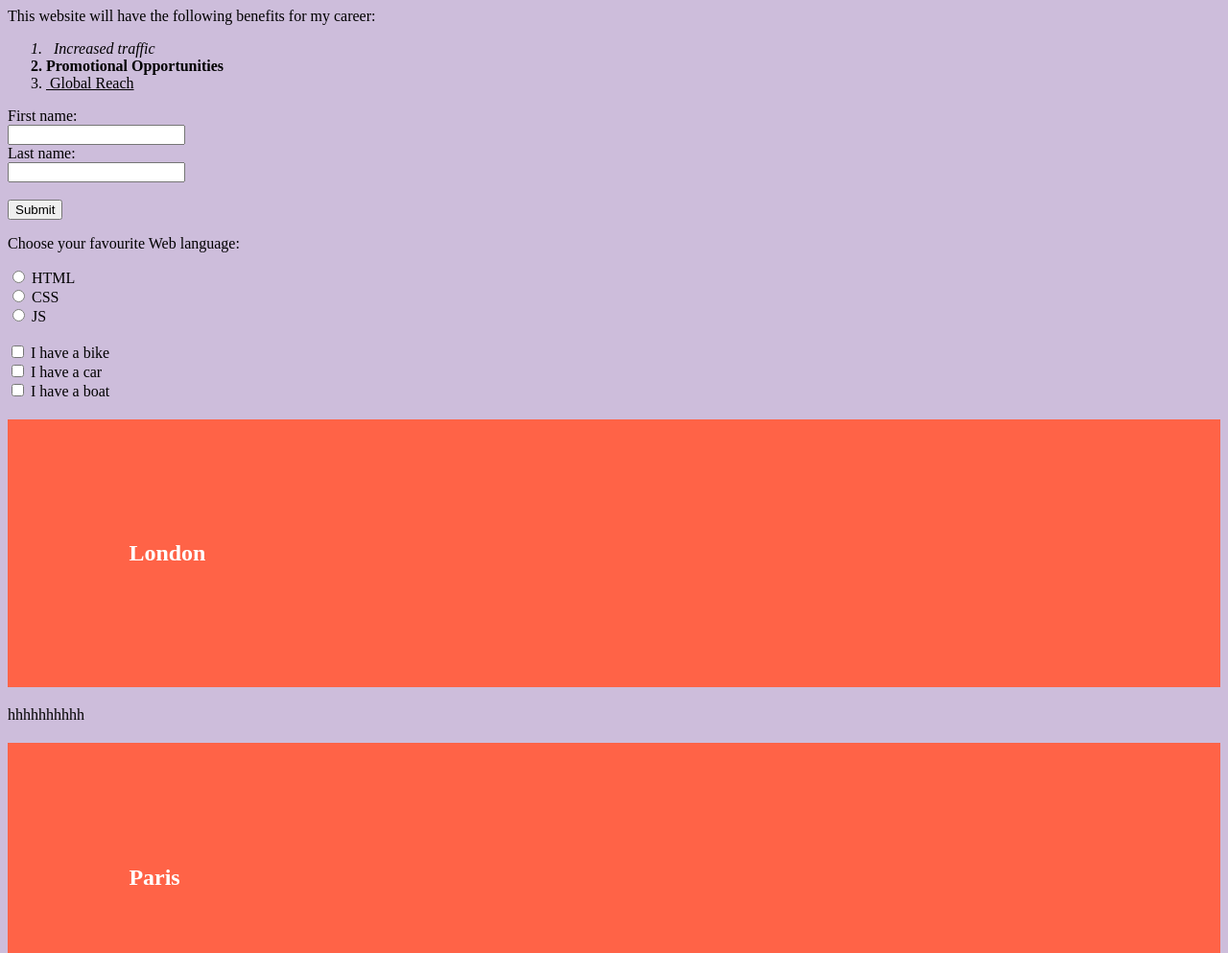
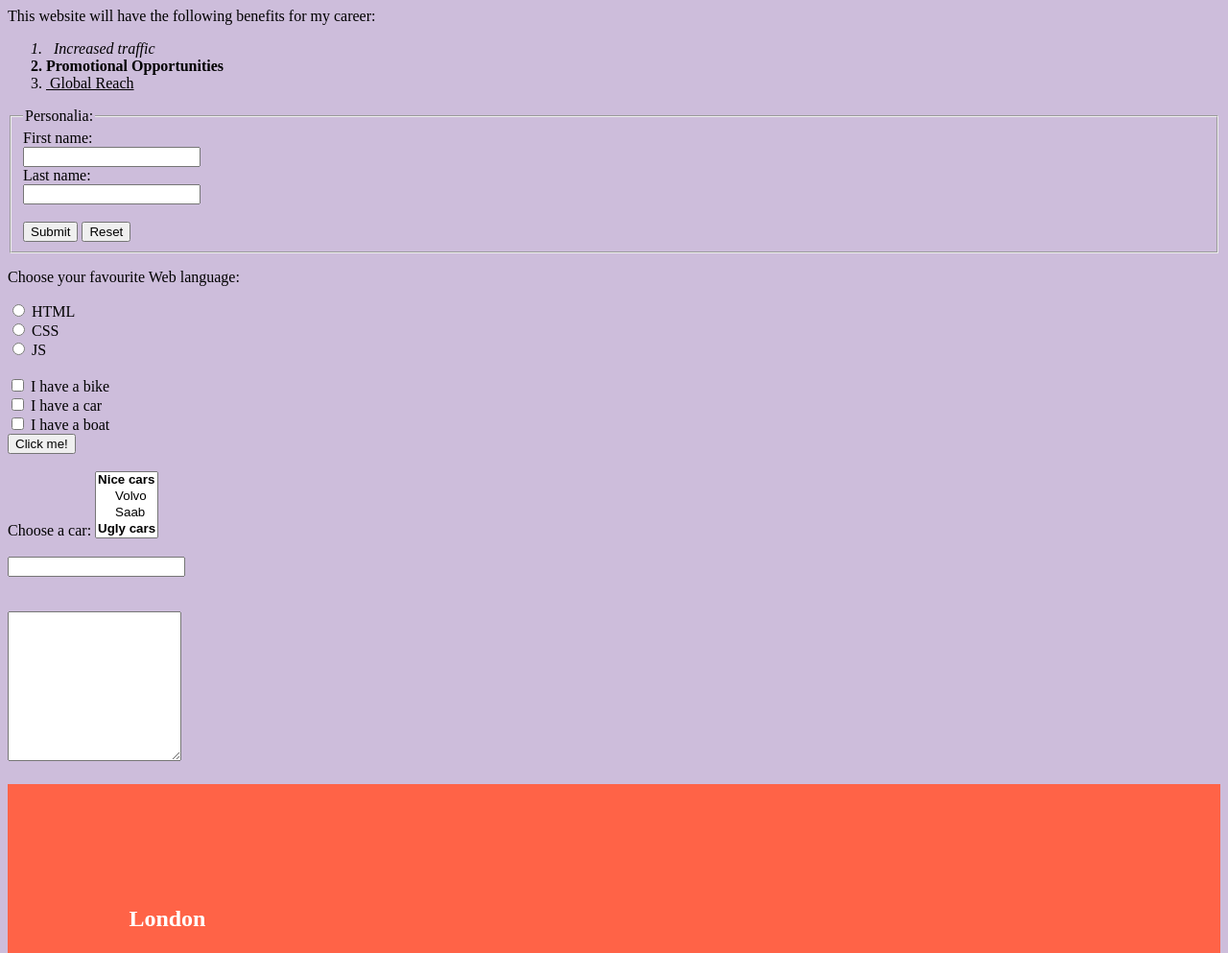
Before and after one commit to FrancescaPibi/foundations, a plain HTML site: page index.html in a window 1280 px wide. Shown: the part 860-1853 px from the top of the page at 96% size. Drawn offline with Linux system fonts and the light colour scheme.

Commit message:
learning: HTML forms

```diff
--- a/index.html
+++ b/index.html
@@ -39,12 +39,17 @@
         </div>
 
         <!-- forms -->
-        <form action="/action_page.php">
-            <label for="fname">First name:</label><br>
-            <input type="text" id="fname" name="fname"><br>
-            <label for="lname">Last name:</label><br>
-            <input type="text" id="lname" name="lname"><br><br>
-            <input type="submit" value="Submit">
+        <form action="/action_page.php" method="post">
+            <fieldset>
+                <legend>Personalia:</legend>
+                <label for="fname">First name:</label><br>
+                <input type="text" id="fname" name="fname"><br>
+                <label for="lname">Last name:</label><br>
+                <input type="text" id="lname" name="lname"><br><br>
+                <input type="submit" value="Submit">
+                <input type="reset" value="Reset">
+            </fieldset>
+
         </form>
 
         <p>Choose your favourite Web language:</p>
@@ -66,6 +71,35 @@
             <input type="checkbox" id="vehicle3" name="vehicle3" value="Boat">
             <label for="vehicle3">I have a boat</label>
         </form>
+
+        <input type="button" onclick="alert('Hello World')" value="Click me!"><br><br>
+
+        <form>
+            <label for="cars">Choose a car:</label>
+            <select id="cars" name="cars" size="4" multiple>
+                <optgroup label="Nice cars">
+                    <option value="volvo">Volvo</option>
+                    <option value="saab">Saab</option>
+                </optgroup>
+                <optgroup label="Ugly cars">
+                    <option value="fiat">Fiat</option>
+                    <option value="audi">Audi</option>
+                </optgroup>
+            </select><br><br>
+        </form>
+
+        <form action="/action_page.php">
+            <input list="browsers">
+            <datalist id="browsers">
+                <option>Edge</option>
+                <option>Chrome</option>
+                <option>Firefox</option>
+                <option>Safari</option>
+                <option>Opera</option>
+            </datalist>
+        </form><br><br>
+
+        <textarea name="message" rows="10" cols="20"></textarea>
 
         <h2 class="city">London</h2>
         <p>hhhhhhhhhh</p>
--- a/websiteCopy/styles.css
+++ b/websiteCopy/styles.css
@@ -1,31 +1,41 @@
 @import url("https://fonts.googleapis.com/css2?family=Playfair+Display:ital,wght@0,400..900;1,400..900&display=swap");
+
+* {
+    margin: 0;
+    padding: 0;
+}
 
 body {
     min-height: 100vh;
-    margin:0;
     background-color: rgb(206, 206, 206);
 }
 
-/* First Section */
+/* Hero Section */
 .hero {
-    background-image: linear-gradient(rgba(0, 0, 0, 0.5), rgba(0, 0, 0, 0.5)), url("https://elisabalsamo.com/wp-content/uploads/2024/01/cropped-SteelCityMedia_TREK_LIDL_ROAD_KNIT_SHOE_JASPER_BALSAMO_026.jpeg");
     height: 50vh;
+    background-image:
+        linear-gradient(rgba(0, 0, 0, 0.5), rgba(0, 0, 0, 0.5)),
+        url("https://elisabalsamo.com/wp-content/uploads/2024/01/cropped-SteelCityMedia_TREK_LIDL_ROAD_KNIT_SHOE_JASPER_BALSAMO_026.jpeg");
     background-position: center;
     background-repeat: no-repeat;
     background-size: cover;
-    text-transform:uppercase;
+}
+
+.hero .title, .hero .subtitle, .hero a {
     font-family: "Playfair Display", serif;
     font-style: normal;
+    text-transform: uppercase;
     letter-spacing: 1px;
 }
 
+/* Header */
 header .title {
     position: absolute;
     top: 18px;
-    left:30px;
+    left: 30px;
     font-size: 28px;
     font-weight: 200;
-    margin-block-start:0px;
+    margin-block-start: 0px;
     margin-block-end: 0px;
     color: white;
 }
@@ -59,6 +69,7 @@ nav {
     display:flex;
 }
 
+/* Pages */
 nav a {
     font-size: 14px;
     color:rgb(215, 213, 213);
@@ -78,6 +89,7 @@ nav a:hover {
     color:white;
 }
 
+/* Languages */
 div.languages i {
     width: 16px;
     height: 16px;
```
